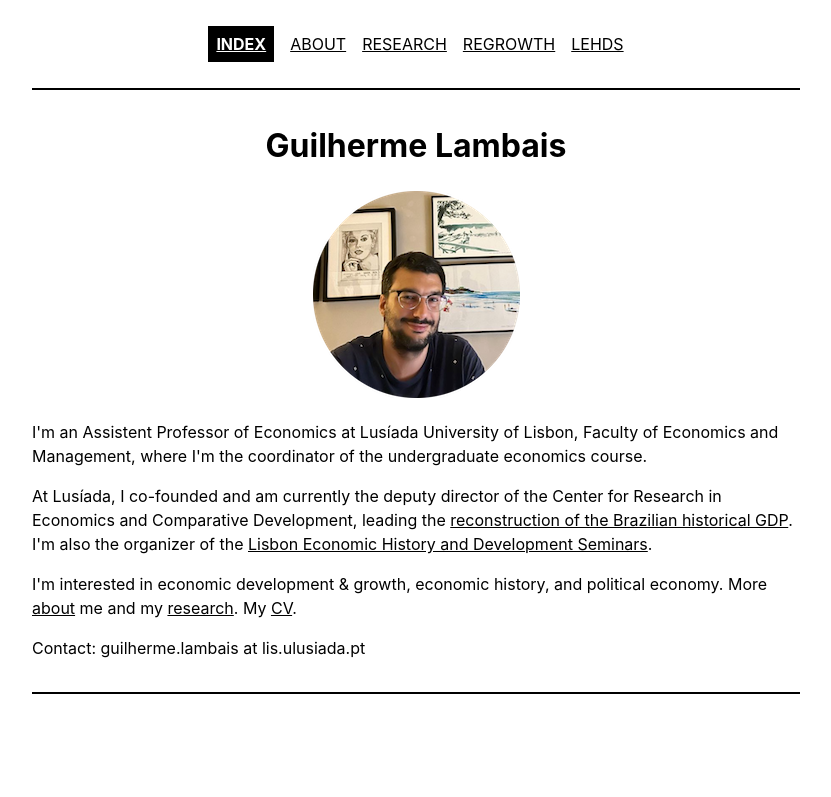
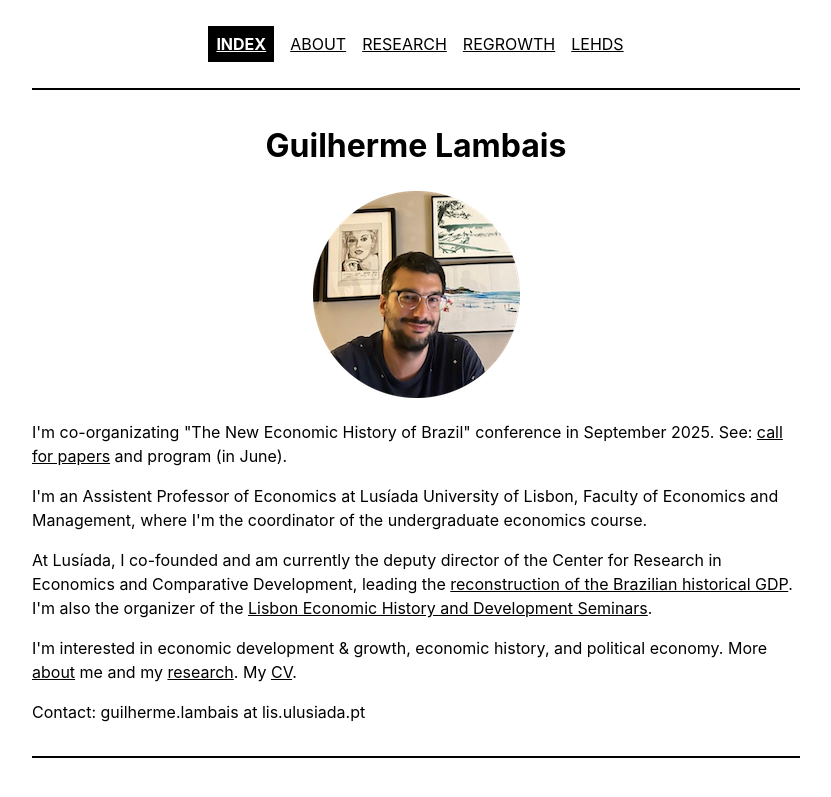
Before and after one commit to gbrlambais/gbrlambais.github.io, a Jekyll site: the page built from index.html, in a window 1280 px wide. Shown: the top 797 px of the page, without its empty margins (224-1055 px from the left). Built offline with Jekyll 4.4.1, drawn with Linux system fonts in a browser that asks for light colours; the list of posts is cut into pages by our own code.

Commit message:
conference

```diff
--- a/index.html
+++ b/index.html
@@ -15,6 +15,9 @@ title: Index
     </div>
     <div class="rightcol">
         <p>
+            I'm co-organizating "The New Economic History of Brazil" conference in September 2025. See: <a href="https://nofuturepast.wordpress.com/2025/01/17/call-for-papers-the-new-economic-history-of-brazil/">call for papers</a> and program (in June).
+        </p>
+        <p>
             I'm an Assistent Professor of Economics at Lusíada University of Lisbon, Faculty of Economics and Management, where I'm the coordinator of the undergraduate economics course.
         </p>
         <p>
```
